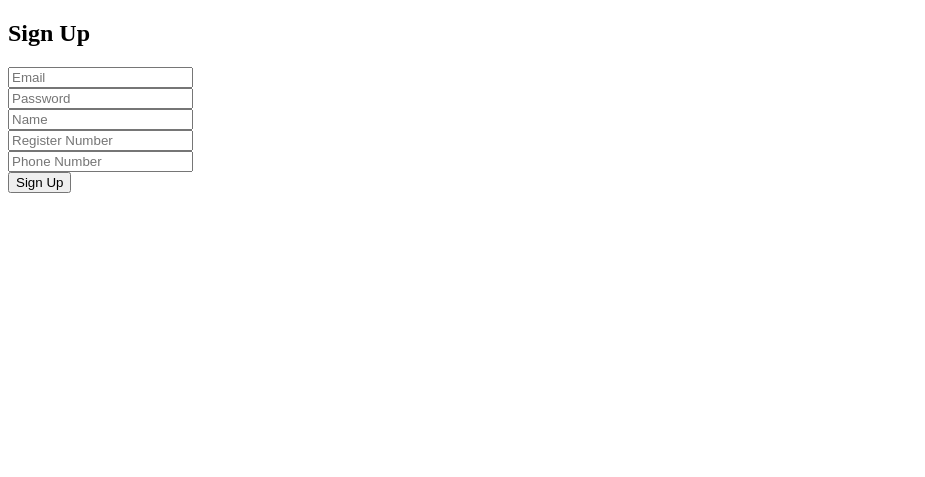
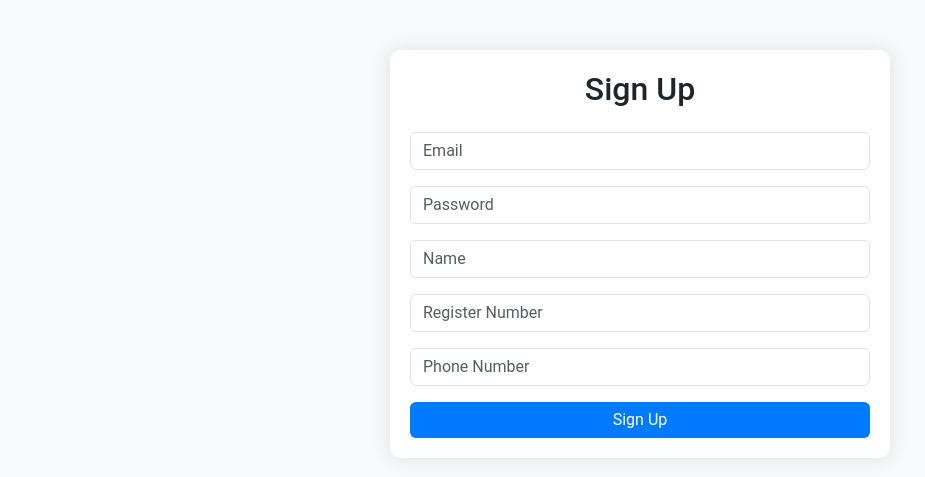
Before and after one commit to Brindhalakshmi17/mini-project, a Flask app: page /signup in a window 1280 px wide. Shown: the top 477 px of the page, without its empty margins (0-925 px from the left). Run offline with Flask 3, Linux system fonts and the light colour scheme.

Commit message:
signup style done

```diff
--- /dev/null
+++ b/static/signup.css
@@ -0,0 +1,22 @@
+body {
+    background-color: #f8f9fa;
+    font-family: 'Roboto', sans-serif;
+}
+.container {
+    max-width: 500px;
+    margin: 50px auto;
+    padding: 20px;
+    background-color: #ffffff;
+    border-radius: 10px;
+    box-shadow: 0px 0px 20px rgba(0, 0, 0, 0.1);
+}
+.submit-btn {
+    background-color: #007bff;
+    border: none;
+    color: white;
+    cursor: pointer;
+    transition: background-color 0.3s;
+}
+.submit-btn:hover {
+    background-color: #0056b3;
+}
--- a/templates/signup.html
+++ b/templates/signup.html
@@ -4,23 +4,34 @@
     <meta charset="UTF-8">
     <meta name="viewport" content="width=device-width, initial-scale=1.0">
     <title>Sign Up</title>
-    <!--<link rel="stylesheet" href="{{ url_for('static', filename='signup.css') }}">  -->
+    <link href="https://cdn.jsdelivr.net/npm/bootstrap@5.3.0/dist/css/bootstrap.min.css" rel="stylesheet">
+    <link rel="stylesheet" href="{{ url_for('static', filename='signup.css') }}">
 </head>
 <body>
     <div class="container">
-        <div class="header">
+        <div class="text-center mb-4">
             <h2>Sign Up</h2>
         </div>
-        <div class="form-container">
-            <form class="signup-form" action="/signup" method="POST">
-                <input class="input-field" type="email" name="email" placeholder="Email" required><br>
-                <input class="input-field" type="password" name="password" placeholder="Password" required><br>
-                <input class="input-field" type="text" name="name" placeholder="Name" required><br>
-                <input class="input-field" type="text" name="register_number" placeholder="Register Number" required><br>
-                <input class="input-field" type="tel" name="phone_number" placeholder="Phone Number" required><br>
-                <button class="submit-btn" type="submit">Sign Up</button>
-            </form>
-        </div>
+        <form action="/signup" method="POST">
+            <div class="mb-3">
+                <input type="email" class="form-control" name="email" placeholder="Email" required>
+            </div>
+            <div class="mb-3">
+                <input type="password" class="form-control" name="password" placeholder="Password" required>
+            </div>
+            <div class="mb-3">
+                <input type="text" class="form-control" name="name" placeholder="Name" required>
+            </div>
+            <div class="mb-3">
+                <input type="text" class="form-control" name="register_number" placeholder="Register Number" required>
+            </div>
+            <div class="mb-3">
+                <input type="tel" class="form-control" name="phone_number" placeholder="Phone Number" required>
+            </div>
+            <button type="submit" class="btn btn-primary w-100 submit-btn">Sign Up</button>
+        </form>
     </div>
+
+    <script src="https://cdn.jsdelivr.net/npm/bootstrap@5.3.0/dist/js/bootstrap.bundle.min.js"></script>
 </body>
 </html>
```
